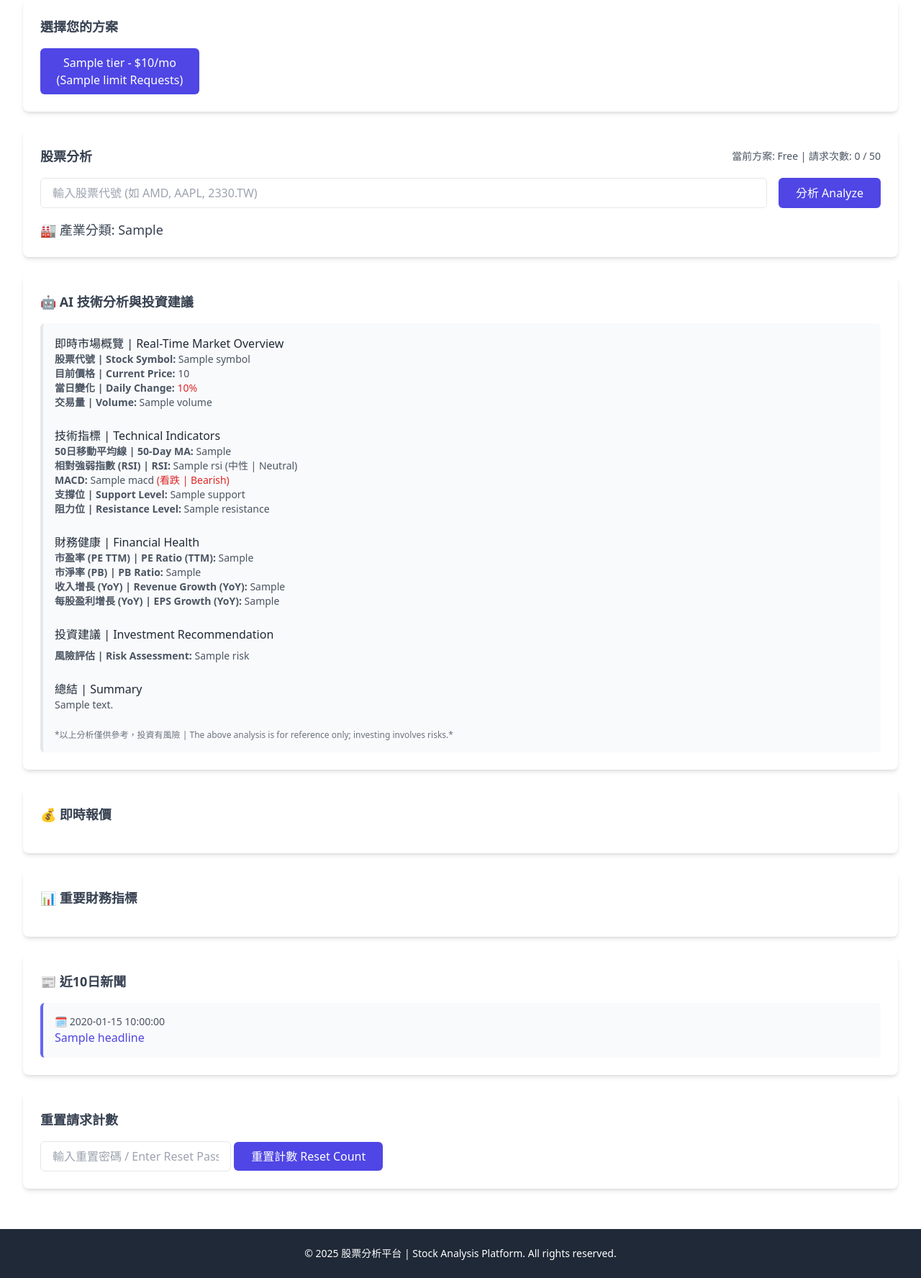
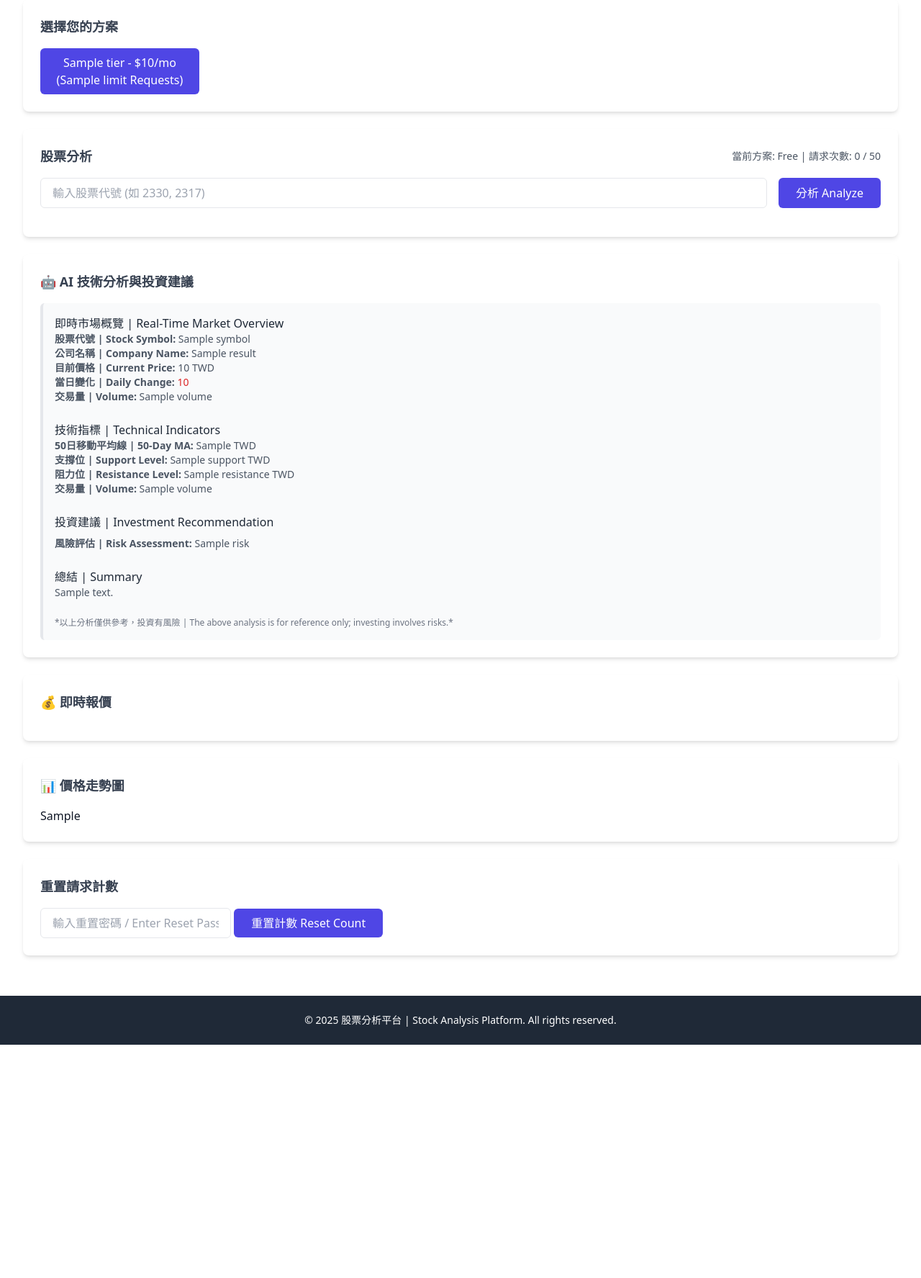
Before and after one commit to shiue2000/market-pulse-vibe-tw, a Flask app: template templates/index.html in a window 1280 px wide. Shown: the part 145-1920 px from the top of the page at 72% size. After the commit the page ends 1596 px from the top, so only its background shows below. Run offline with Flask 3, Linux system fonts and the light colour scheme; the template is opened without the code that fills it: most values are stand-ins (such as "Sample title", 1, 10 or a date in 2020); some libraries are stand-ins or nearby versions.

Commit message:
Update index.html

```diff
--- a/templates/index.html
+++ b/templates/index.html
@@ -17,7 +17,6 @@
             <p class="text-sm text-indigo-100 mt-2">專業股票分析與AI投資建議 | Professional Stock Analysis & AI Recommendations</p>
         </div>
     </header>
-
     <main class="flex-grow max-w-7xl mx-auto px-4 sm:px-6 lg:px-8 py-8">
         <section class="bg-white rounded-lg shadow-md p-6 mb-6">
             <h2 class="text-lg font-semibold text-gray-700 mb-4">選擇您的方案</h2>
@@ -42,7 +41,6 @@
                 {% endfor %}
             </div>
         </section>
-
         <section class="bg-white rounded-lg shadow-md p-6 mb-6">
             <div class="flex items-center justify-between mb-4">
                 <h2 class="text-lg font-semibold text-gray-700">股票分析</h2>
@@ -52,7 +50,7 @@
             </div>
             <form id="stockForm" method="POST" action="/" class="flex flex-col sm:flex-row gap-4 mb-4">
                 <input type="text" id="symbolInput" name="symbol"
-                       placeholder="輸入股票代號 (如 AMD, AAPL, 2330.TW)"
+                       placeholder="輸入股票代號 (如 2330, 2317)"
                        required value="{{ symbol_input | default('') }}"
                        class="flex-grow px-4 py-2 border border-gray-200 rounded-md focus:ring-2 focus:ring-indigo-500 focus:border-indigo-500">
                 <button type="submit"
@@ -60,15 +58,12 @@
                     分析 Analyze
                 </button>
             </form>
-            <h3 class="text-lg font-medium text-gray-700">🏭 產業分類: {{ result.industry_en | default('Unknown') }}</h3>
         </section>
-
         {% if result.error %}
         <section class="bg-red-50 border-l-4 border-red-500 p-4 rounded-md mb-6">
             <p class="text-red-700 font-medium">❌ {{ result.error }}</p>
         </section>
         {% endif %}
-
         {% if result.symbol %}
         <section class="bg-white rounded-lg shadow-md p-6 mb-6">
             <h3 class="text-lg font-semibold text-gray-700 mb-4">🤖 AI 技術分析與投資建議</h3>
@@ -77,13 +72,14 @@
                     <h4 class="text-base font-medium text-gray-800">即時市場概覽 | Real-Time Market Overview</h4>
                     <p class="text-sm text-gray-600">
                         <span class="font-semibold">股票代號 | Stock Symbol:</span> {{ result.symbol }}<br>
-                        <span class="font-semibold">目前價格 | Current Price:</span> {{ result.quote.current_price | default('N/A') }}<br>
+                        <span class="font-semibold">公司名稱 | Company Name:</span> {{ result.company_name | default('N/A') }}<br>
+                        <span class="font-semibold">目前價格 | Current Price:</span> {{ result.quote.current_price | default('N/A') }} TWD<br>
                         <span class="font-semibold">當日變化 | Daily Change:</span>
                         {% if result.quote.daily_change is defined and result.quote.daily_change is not none %}
                             {% if result.quote.daily_change > 0 %}
-                            <span class="text-green-600">+{{ result.quote.daily_change | round(2) }}%</span>
+                            <span class="text-green-600">+{{ result.quote.daily_change | round(2) }}</span>
                             {% else %}
-                            <span class="text-red-600">{{ result.quote.daily_change | round(2) }}%</span>
+                            <span class="text-red-600">{{ result.quote.daily_change | round(2) }}</span>
                             {% endif %}
                         {% else %}
                             N/A
@@ -91,44 +87,15 @@
                         <span class="font-semibold">交易量 | Volume:</span> {{ result.quote.volume | default('N/A') }}
                     </p>
                 </div>
-
                 <div>
                     <h4 class="text-base font-medium text-gray-800">技術指標 | Technical Indicators</h4>
                     <p class="text-sm text-gray-600">
-                        <span class="font-semibold">50日移動平均線 | 50-Day MA:</span> {{ result.technical.ma50 | default('N/A') }}<br>
-                        <span class="font-semibold">相對強弱指數 (RSI) | RSI:</span> {{ result.technical.rsi | default('N/A') }}
-                        {% if result.technical.rsi is defined and result.technical.rsi is not none %}
-                            {% if result.technical.rsi > 70 %}
-                            <span class="text-red-600">(超買 | Overbought)</span>
-                            {% elif result.technical.rsi < 30 %}
-                            <span class="text-green-600">(超賣 | Oversold)</span>
-                            {% else %}
-                            <span class="text-gray-600">(中性 | Neutral)</span>
-                            {% endif %}
-                        {% endif %}<br>
-                        <span class="font-semibold">MACD:</span> {{ result.technical.macd | default('N/A') }}
-                        {% if result.technical.macd is defined and result.technical.macd is not none %}
-                            {% if result.technical.macd > 0 %}
-                            <span class="text-green-600">(看漲 | Bullish)</span>
-                            {% else %}
-                            <span class="text-red-600">(看跌 | Bearish)</span>
-                            {% endif %}
-                        {% endif %}<br>
-                        <span class="font-semibold">支撐位 | Support Level:</span> {{ result.technical.support | default('N/A') }}<br>
-                        <span class="font-semibold">阻力位 | Resistance Level:</span> {{ result.technical.resistance | default('N/A') }}
+                        <span class="font-semibold">50日移動平均線 | 50-Day MA:</span> {{ result.technical.ma50 | default('N/A') }} TWD<br>
+                        <span class="font-semibold">支撐位 | Support Level:</span> {{ result.technical.support | default('N/A') }} TWD<br>
+                        <span class="font-semibold">阻力位 | Resistance Level:</span> {{ result.technical.resistance | default('N/A') }} TWD<br>
+                        <span class="font-semibold">交易量 | Volume:</span> {{ result.technical.volume | default('N/A') }}
                     </p>
                 </div>
-
-                <div>
-                    <h4 class="text-base font-medium text-gray-800">財務健康 | Financial Health</h4>
-                    <p class="text-sm text-gray-600">
-                        <span class="font-semibold">市盈率 (PE TTM) | PE Ratio (TTM):</span> {{ result.metrics.pe_ratio | default('N/A') }}<br>
-                        <span class="font-semibold">市淨率 (PB) | PB Ratio:</span> {{ result.metrics.pb_ratio | default('N/A') }}<br>
-                        <span class="font-semibold">收入增長 (YoY) | Revenue Growth (YoY):</span> {{ result.metrics.revenue_growth | default('N/A') }}<br>
-                        <span class="font-semibold">每股盈利增長 (YoY) | EPS Growth (YoY):</span> {{ result.metrics.eps_growth | default('N/A') }}
-                    </p>
-                </div>
-
                 <div>
                     <h4 class="text-base font-medium text-gray-800">投資建議 | Investment Recommendation</h4>
                     <p class="text-sm text-gray-600">
@@ -136,7 +103,7 @@
                             {% if result.gpt_analysis.recommendation == 'buy' %}
                             <span class="text-green-600 font-semibold">買入 | Buy:</span> {{ result.gpt_analysis.rationale | default('基於技術指標和市場趨勢，建議買入。 | Based on technical indicators and market trends, a buy is recommended.') }}
                             {% elif result.gpt_analysis.recommendation == 'sell' %}
-                            <span class="text-red-600 font-semibold">賣出 | Sell:</span> {{ result.gpt_analysis.rationale | default('基於財務挑戰和高估值，建議賣出。 | Based on financial challenges and high valuation, a sell is recommended.') }}
+                            <span class="text-red-600 font-semibold">賣出 | Sell:</span> {{ result.gpt_analysis.rationale | default('基於市場趨勢，建議賣出。 | Based on market trends, a sell is recommended.') }}
                             {% elif result.gpt_analysis.recommendation == 'hold' %}
                             <span class="text-yellow-600 font-semibold">持有 | Hold:</span> {{ result.gpt_analysis.rationale | default('當前市場條件不明朗，建議持有觀望。 | Current market conditions are unclear, a hold is recommended.') }}
                             {% endif %}
@@ -148,17 +115,15 @@
                         <span class="font-semibold">風險評估 | Risk Assessment:</span> {{ result.gpt_analysis.risk | default('中等風險，建議密切監控市場動態。 | Moderate risk, monitor market dynamics closely.') }}
                     </p>
                 </div>
-
                 <div>
                     <h4 class="text-base font-medium text-gray-800">總結 | Summary</h4>
                     <p class="text-sm text-gray-600">
-                        {{ result.gpt_analysis.summary | default('請審慎評估技術和財務指標後進行投資決策。 | Please carefully evaluate technical and financial metrics before making investment decisions.') | safe }}
+                        {{ result.gpt_analysis.summary | default('請審慎評估技術指標後進行投資決策。 | Please carefully evaluate technical indicators before making investment decisions.') | safe }}
                     </p>
                 </div>
                 <p class="text-xs text-gray-500 mt-4">*以上分析僅供參考，投資有風險 | The above analysis is for reference only; investing involves risks.*</p>
             </div>
         </section>
-
         <section class="bg-white rounded-lg shadow-md p-6 mb-6">
             <h3 class="text-lg font-semibold text-gray-700 mb-4">💰 即時報價</h3>
             <div class="overflow-x-auto">
@@ -180,48 +145,11 @@
                 </table>
             </div>
         </section>
-
         <section class="bg-white rounded-lg shadow-md p-6 mb-6">
-            <h3 class="text-lg font-semibold text-gray-700 mb-4">📊 重要財務指標</h3>
-            <div class="overflow-x-auto">
-                <table class="w-full text-sm">
-                    <thead>
-                        <tr class="bg-gray-100">
-                            {% for key, label in METRIC_NAMES_ZH_EN.items() %}
-                            <th class="border border-gray-200 px-4 py-2">{{ label }}</th>
-                            {% endfor %}
-                        </tr>
-                    </thead>
-                    <tbody>
-                        <tr>
-                            {% for key in METRIC_NAMES_ZH_EN.keys() %}
-                            <td class="border border-gray-200 px-4 py-2">{{ result.metrics.get(key, 'N/A') }}</td>
-                            {% endfor %}
-                        </tr>
-                    </tbody>
-                </table>
-            </div>
-        </section>
-
-        {% if result.news is defined and result.news %}
-        <section class="bg-white rounded-lg shadow-md p-6 mb-6">
-            <h3 class="text-lg font-semibold text-gray-700 mb-4">📰 近10日新聞</h3>
-            <div class="space-y-4">
-                {% for item in result.news %}
-                <div class="border-l-4 border-indigo-500 bg-gray-50 p-4 rounded-md">
-                    <p class="text-sm text-gray-600">🗓️ {{ item.datetime | default('N/A') }}</p>
-                    <p class="text-base">
-                        <a href="{{ item.url | default('#') }}" target="_blank" class="text-indigo-600 hover:underline font-medium">
-                            {{ item.headline | default('無標題 | No Title') }}
-                        </a>
-                    </p>
-                </div>
-                {% endfor %}
-            </div>
+            <h3 class="text-lg font-semibold text-gray-700 mb-4">📊 價格走勢圖</h3>
+            {{ result.plot_html | safe }}
         </section>
         {% endif %}
-        {% endif %}
-
         <section class="bg-white rounded-lg shadow-md p-6 mb-6">
             <h2 class="text-lg font-semibold text-gray-700 mb-4">重置請求計數</h2>
             <form class="reset-form" method="POST" action="/reset" class="flex flex-col sm:flex-row gap-4">
@@ -236,13 +164,11 @@
             </form>
         </section>
     </main>
-
     <footer class="bg-gray-800 text-white py-6">
         <div class="max-w-7xl mx-auto px-4 sm:px-6 lg:px-8 text-center">
             <p class="text-sm">© 2025 股票分析平台 | Stock Analysis Platform. All rights reserved.</p>
         </div>
     </footer>
-
     <script>
     document.getElementById("stockForm").addEventListener("submit", function(e) {
         e.preventDefault();
@@ -252,7 +178,6 @@
         btn.disabled = true; btn.textContent = "處理中... / Processing...";
         setTimeout(() => this.submit(), 100);
     });
-
     document.querySelectorAll('.tierForm').forEach(form => {
         form.addEventListener('submit', function(e) {
             e.preventDefault();
@@ -271,7 +196,6 @@
             });
         });
     });
-
     document.querySelector('.reset-form').addEventListener('submit', function(e) {
         e.preventDefault();
         const btn = this.querySelector('button');
```
